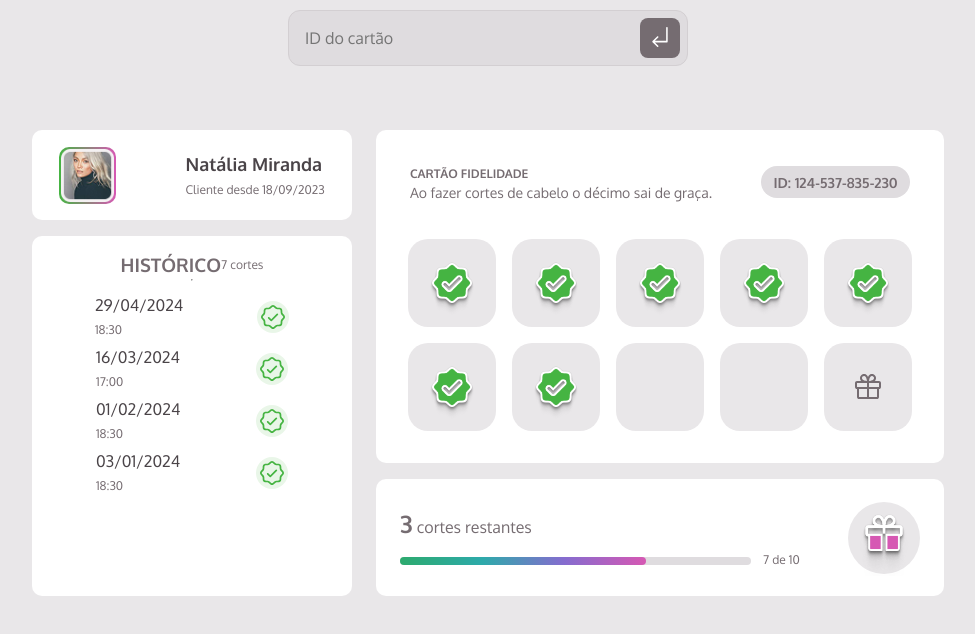
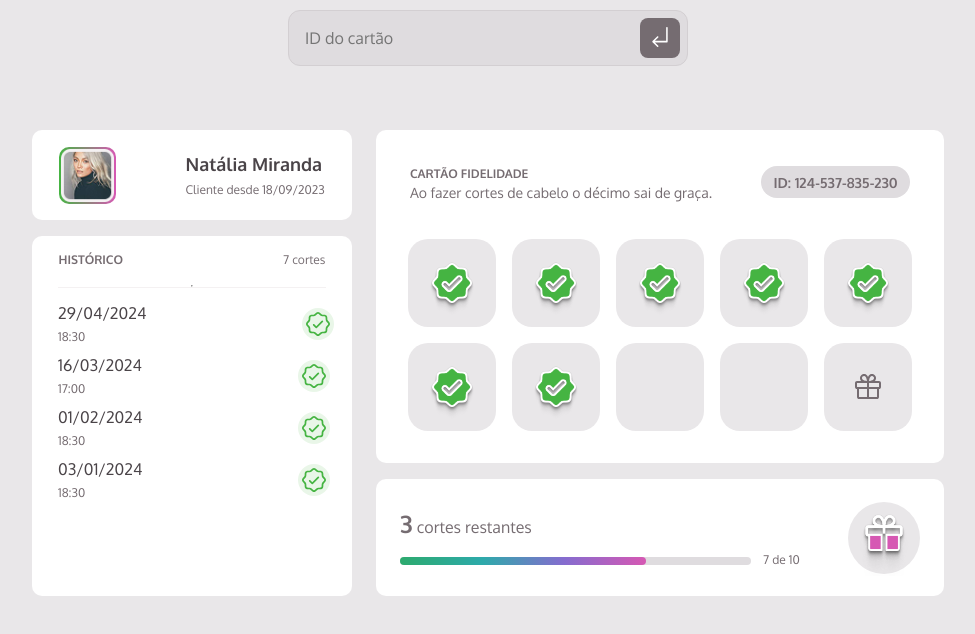
Before and after one commit to devlucao/Desafio-Pr-tico, a plain HTML site: page index.html in a window 1280 px wide. Shown: the part 108-742 px from the top of the page, without its empty margins (152-1127 px from the left). Drawn offline with Linux system fonts and the light colour scheme.

Commit message:
bug no alinhamento da lista

```diff
--- a/src/styles/aside.css
+++ b/src/styles/aside.css
@@ -3,10 +3,6 @@ aside {
   flex-direction: column;
   gap: 1rem;
   color: var(--base-gray-500);
-
-  h3 {
-    text-transform: uppercase;
-  }
 
   & .profile {
     display: flex;
@@ -62,8 +58,9 @@ aside {
 
   & li {
     display: flex;
-    justify-content: space-between;
+
     align-items: center;
+    gap: 10rem;
     margin-bottom: 0.75rem;
 
     height: 2.5rem;
@@ -75,10 +72,11 @@ aside {
       width: 2rem;
       height: 2rem;
 
-      position: relative;
-
       display: flex;
       align-items: center;
+      justify-content: center;
+
+      position: relative;
 
       &::before {
         content: "";
@@ -95,11 +93,9 @@ aside {
       width: 1.5rem;
       height: 1.5rem;
 
-      margin: 0 auto;
-    }
-
-    & svg path {
-      fill: var(--main-green);
+      & path {
+        fill: var(--main-green);
+      }
     }
   }
 
@@ -117,8 +113,18 @@ aside {
     & .text-wrap {
       display: flex;
       align-items: center;
-      justify-content: space-between;
+      margin-bottom: 1rem;
+      gap: 10rem;
+
+      h3 {
+        text-transform: uppercase;
+        font: var(--subtitle-sm);
+      }
     }
   }
 
+  & .history-list {
+    border-top: 1px solid var(--base-gray-100);
+    margin-bottom: 1rem;
+  }
 }
--- a/src/styles/header.css
+++ b/src/styles/header.css
@@ -1,5 +1,4 @@
 header {
-  /* margin-top: 4rem; */
   max-width: 80rem;
 
   display: flex;
```
